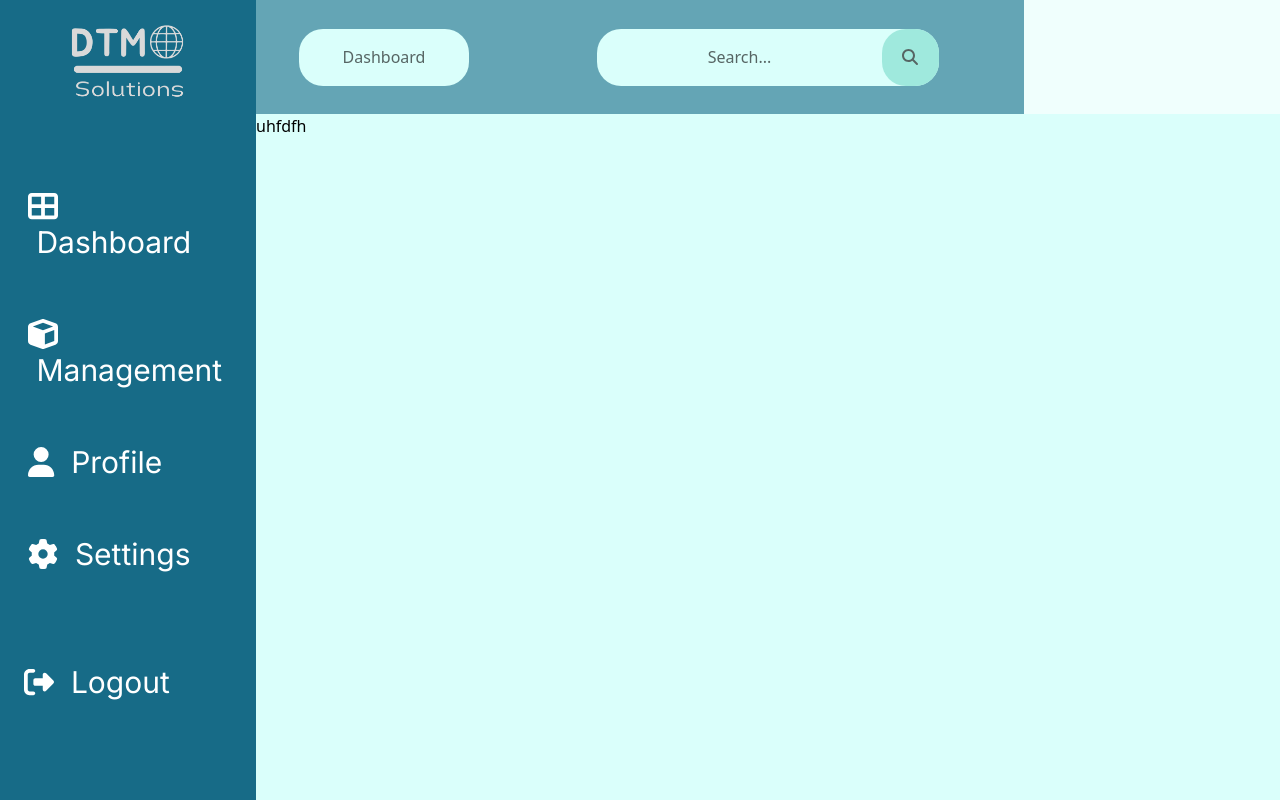
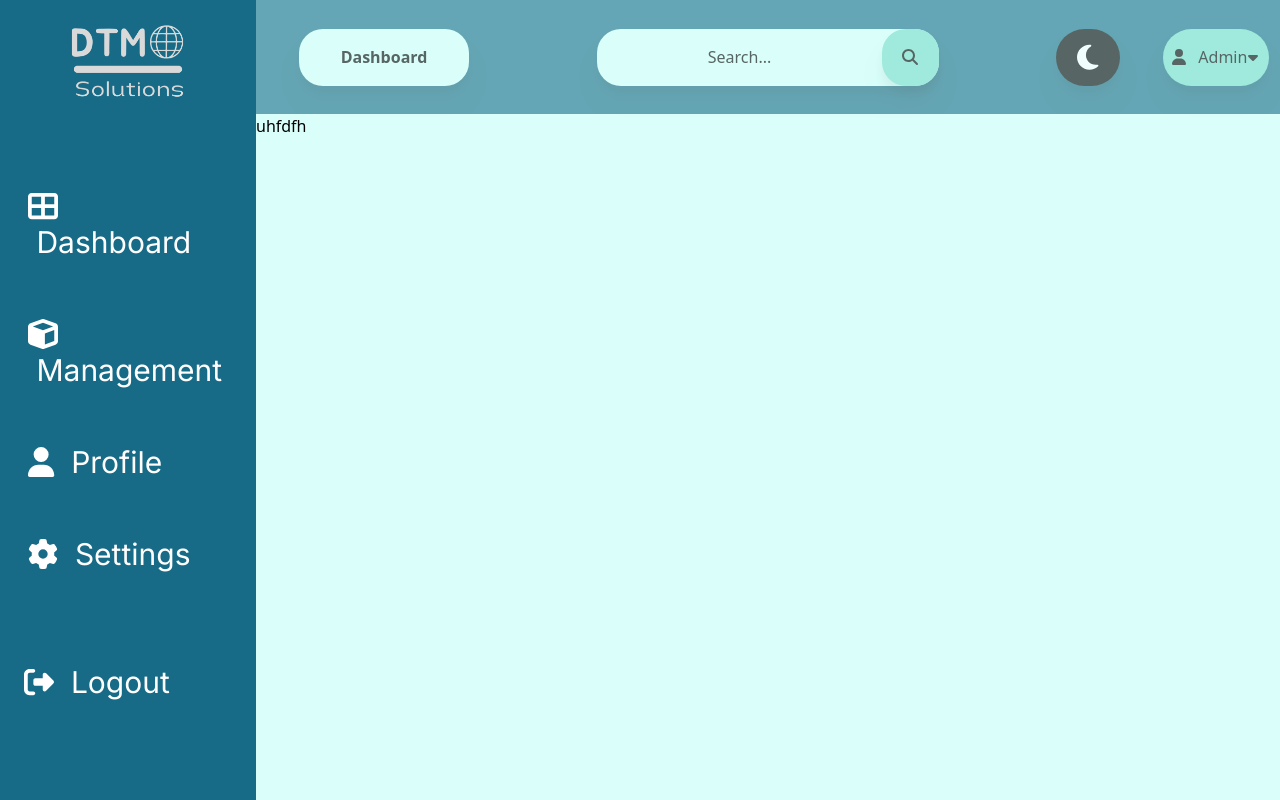
Before and after one commit to deelaka99/company-admin-panel, a React (Vite) app: page / in a window 1280 px wide. Built offline with nearby package versions, Linux system fonts and the light colour scheme.

Commit message:
third commit

```diff
--- a/src/App.jsx
+++ b/src/App.jsx
@@ -1,4 +1,4 @@
-import React from "react";
+import React, { useState } from "react";
 import { FontAwesomeIcon } from "@fortawesome/react-fontawesome";
 import {
   faRightFromBracket,
@@ -7,11 +7,16 @@ import {
   faUser,
   faGear,
   faMagnifyingGlass,
+  faMoon,
+  faCaretDown,
+  faCaretUp,
 } from "@fortawesome/free-solid-svg-icons";
 
 import logo from "./assets/images/logo.png";
 
 function App() {
+  const [isOpen, setIsOpen] = useState(false);
+
   return (
     <div className="flex h-screen w-screen">
       {/* side bar */}
@@ -67,23 +72,68 @@ function App() {
         <div className="flex bg-red-800 w-full h-1/6 bg-primary-blue opacity-60">
           {/**Link indicator */}
           <div className="h-full w-1/4 flex justify-center items-center">
-            <div className="bg-ternary-blue h-1/2 w-2/3 rounded-3xl opacity-100 flex justify-center items-center">
-              Dashboard
+            <div className="bg-ternary-blue h-1/2 w-2/3 rounded-3xl opacity-100 flex justify-center items-center drop-shadow-xl">
+              <p className="text-black font-bold">Dashboard</p>
             </div>
           </div>
 
           {/**Search bar */}
           <div className="h-full w-2/4 flex justify-center items-center">
-            <div className="bg-ternary-blue h-1/2 w-2/3 rounded-3xl opacity-100 flex">
-              <div className="h-full w-10/12 rounded-3xl flex justify-center items-center">Search...</div>
-              <div className="bg-bermuda  h-full w-2/12 rounded-3xl flex justify-center items-center hover:text-silver">
+            <div className="bg-ternary-blue h-1/2 w-2/3 rounded-3xl opacity-100 flex drop-shadow-xl">
+              <div className="h-full w-10/12 rounded-3xl flex justify-center items-center">
+                Search...
+              </div>
+              <div className="bg-bermuda  h-full w-2/12 rounded-3xl flex justify-center items-center drop-shadow-xl hover:text-silver">
                 <FontAwesomeIcon icon={faMagnifyingGlass} />
               </div>
             </div>
           </div>
 
           {/**Dark mode & user */}
-          <div className="h-full w-1/4 bg-white"></div>
+          <div className="h-full w-1/4 flex">
+            {/**Dark mode button */}
+            <div className="h-full w-1/2 flex justify-center items-center">
+              <div className="bg-black h-1/2 w-1/2 rounded-full flex justify-center items-center drop-shadow-xl hover:bg-bermuda">
+                <FontAwesomeIcon icon={faMoon} className="text-white h-1/2" />
+              </div>
+            </div>
+            {/**user button */}
+            <div className="relative h-full w-1/2 flex justify-center items-center">
+              <div className="bg-bermuda h-1/2 w-5/6 rounded-full flex justify-center items-center drop-shadow-xl p-3">
+                <FontAwesomeIcon
+                  icon={faUser}
+                  className="w-1/4 font-medium p-1"
+                />
+                <h1 className="text-black text-center w-2/4 p-2">Admin</h1>
+                <button
+                  onClick={() => setIsOpen((prev) => !prev)}
+                  className="p-4 w-1/4 flex items-center justify-between active:text-white"
+                >
+                  {!isOpen ? (
+                    <FontAwesomeIcon icon={faCaretDown} />
+                  ) : (
+                    <FontAwesomeIcon icon={faCaretUp} />
+                  )}
+                </button>
+              </div>
+              {isOpen && (
+                <div className="bg-white absolute top-20 flex flex-col items-start rounded-lg p-5 w-full drop-shadow-xl">
+                  <div className="flex flex-col">
+                    <div className="h-1/2 w-full ">
+                      <a href="#" className="">
+                        Edit Profile
+                      </a>
+                    </div>
+                    <div className="h-1/2 w-full ">
+                      <a href="#" className="text-red">
+                        Logout
+                      </a>
+                    </div>
+                  </div>
+                </div>
+              )}
+            </div>
+          </div>
         </div>
 
         {/* body */}
--- a/tailwind.config.js
+++ b/tailwind.config.js
@@ -14,8 +14,9 @@ export default {
       'quternary-blue': '#DAFFFB',
       'white': '#ffffff',
       'silver': '#ecebff',
-      'bubble-gum': '#ff77e9',
+      'black': '#000000',
       'bermuda': '#78dcca',
+      'red': '#FF2346',
     },
     fontFamily: {
       inter: ["Inter", "sans-serif"],
```
